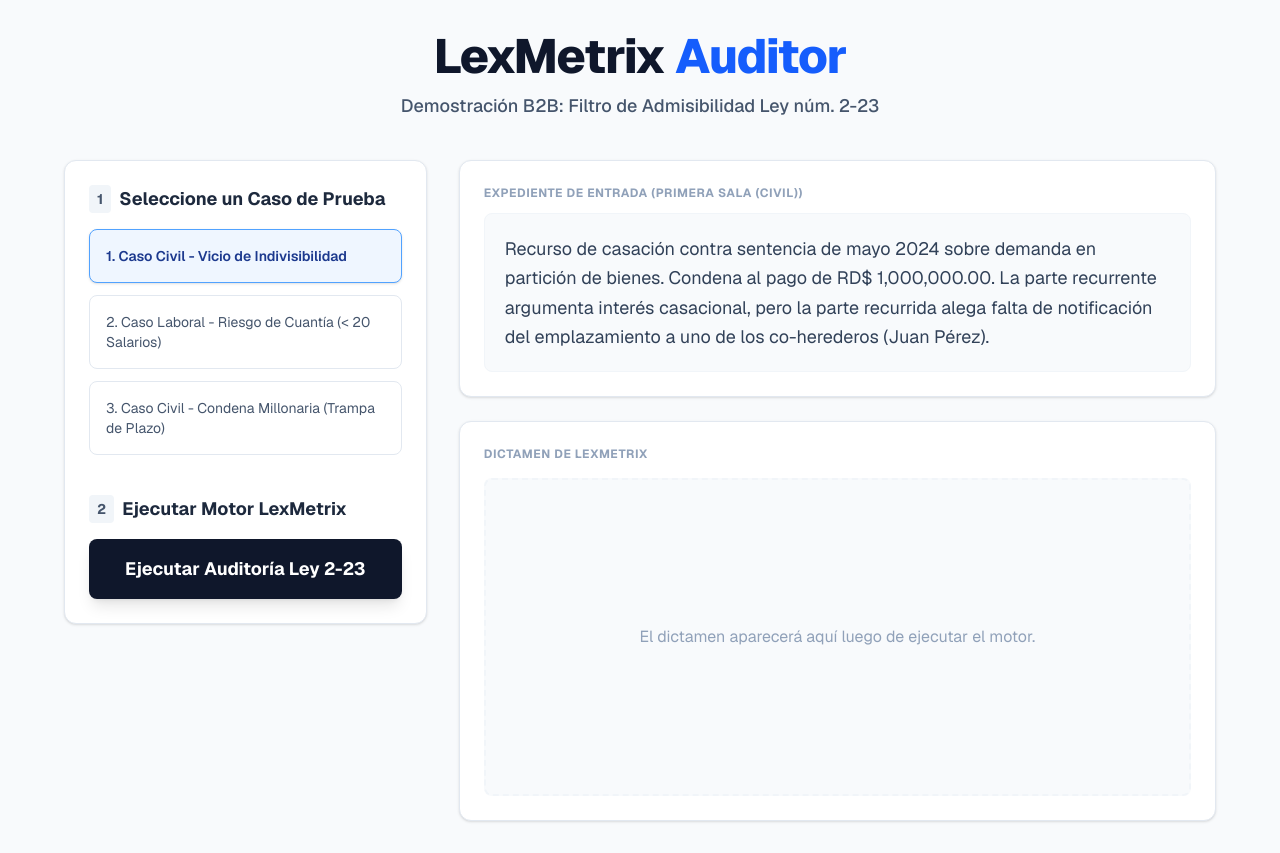
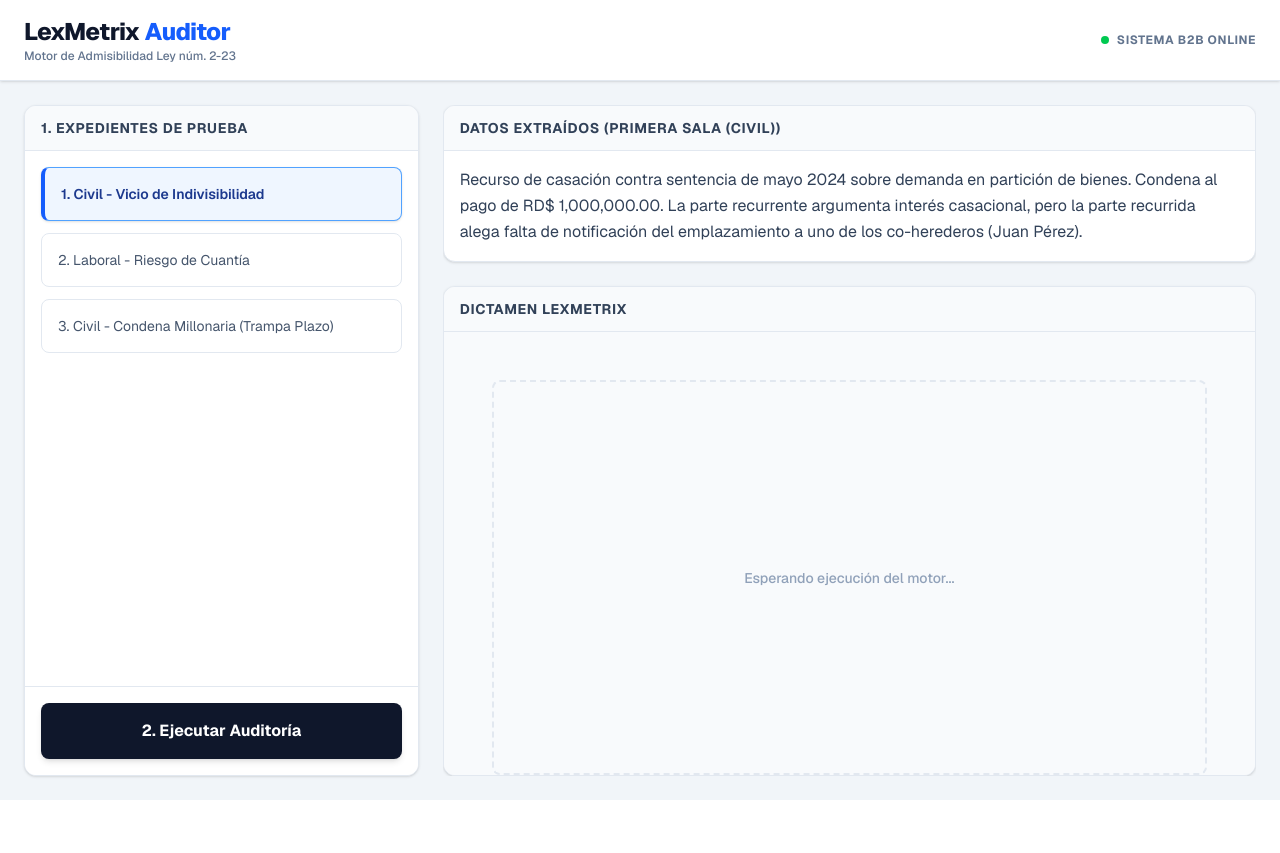
Before and after one commit to EmmanuelDJP/lexmetrix-demo, a Next.js app: page / in a window 1280 px wide. After the commit the page ends 800 px from the top, so only its background shows below. Built offline with nearby package versions, Linux system fonts and the light colour scheme.

Commit message:
Arquitectura Fixed-Layout Dashboard implementada

```diff
--- a/app/page.tsx
+++ b/app/page.tsx
@@ -5,21 +5,21 @@
 const CASOS_DEMO = [
   {
     id: "civil_01",
-    titulo: "1. Caso Civil - Vicio de Indivisibilidad",
+    titulo: "1. Civil - Vicio de Indivisibilidad",
     materia: "Primera Sala (Civil)",
     texto_expediente: "Recurso de casación contra sentencia de mayo 2024 sobre demanda en partición de bienes. Condena al pago de RD$ 1,000,000.00. La parte recurrente argumenta interés casacional, pero la parte recurrida alega falta de notificación del emplazamiento a uno de los co-herederos (Juan Pérez).",
     dictamen: `**SUPREMA CORTE DE JUSTICIA**\n**PRIMERA SALA**\n\n**RESOLUCIÓN DE ADMISIBILIDAD**\n\nEn la ciudad de Santo Domingo de Guzmán, Distrito Nacional, República Dominicana, a la fecha de la presente resolución.\n\nVisto el recurso de casación interpuesto contra la sentencia dictada en mayo de 2024.\n\n**CONSIDERANDO PRIMERO:** Que el recurso de casación en materia civil es admisible cuando la cuantía excede cincuenta (50) salarios mínimos (Art. 11.3, Ley núm. 2-23). Considerando el salario de 2024, el umbral es RD$1,249,500.00. La condena de RD$1,000,000.00 es inferior al mínimo requerido. La simple invocación de interés casacional no subsana este defecto de orden público.\n\n**CONSIDERANDO SEGUNDO:** Que, adicionalmente, en litigios indivisibles como la partición, la omisión de emplazamiento a un co-heredero vulnera el derecho de defensa y el principio contradictorio, acarreando la caducidad total conforme a los Arts. 19, 20 y 45.\n\n**POR TANTO:** La Primera Sala de la Suprema Corte de Justicia, en atribuciones que le confiere la Ley núm. 2-23,\n\n**RESUELVE:**\n**PRIMERO:** DECLARAR INADMISIBLE Y CADUCO el recurso de casación por las razones expuestas.\n**SEGUNDO:** Condenar a la parte recurrente al pago de costas.`
   },
   {
     id: "laboral_01",
-    titulo: "2. Caso Laboral - Riesgo de Cuantía (< 20 Salarios)",
+    titulo: "2. Laboral - Riesgo de Cuantía",
     materia: "Tercera Sala (Laboral)",
     texto_expediente: "Recurso de casación laboral por despido injustificado del año 2024. La corte a qua condenó al empleador al pago de RD$ 150,000.00. El recurso invoca violaciones constitucionales y el Art. 12 sobre interés casacional para justificar su admisibilidad.",
     dictamen: `**SUPREMA CORTE DE JUSTICIA**\n**TERCERA SALA**\n\n**RESOLUCIÓN DE ADMISIBILIDAD**\n\nEn la ciudad de Santo Domingo de Guzmán, Distrito Nacional, República Dominicana, a la fecha de la presente resolución.\n\nVisto el recurso de casación interpuesto contra la sentencia dictada en 2024.\n\n**CONSIDERANDO PRIMERO:** Que la sentencia impugnada condena a la parte recurrente al pago de RD$ 150,000.00. Que para la materia laboral, el umbral mínimo de admisibilidad es de veinte (20) salarios mínimos, lo que para 2024 equivale a RD$ 499,800.00.\n\n**CONSIDERANDO SEGUNDO:** Que el monto condenado no supera el umbral legalmente establecido, haciendo el recurso inadmisible. La invocación del interés casacional (Art. 12, Ley núm. 2-23) no subsana la falta de cuantía mínima exigida por la ley.\n\n**POR TANTO:** La Tercera Sala de la Suprema Corte de Justicia,\n\n**RESUELVE:**\n**PRIMERO:** DECLARAR INADMISIBLE el recurso de casación por insuficiencia de cuantía.\n**SEGUNDO:** Condenar a la parte recurrente al pago de las costas.`
   },
   {
     id: "civil_02",
-    titulo: "3. Caso Civil - Condena Millonaria (Trampa de Plazo)",
+    titulo: "3. Civil - Condena Millonaria (Trampa Plazo)",
     materia: "Primera Sala (Civil)",
     texto_expediente: "Recurso de casación comercial. Condena de RD$ 5,500,000.00 (Supera ampliamente los 50 salarios). La sentencia de la Corte de Apelación fue notificada el 1 de marzo de 2024. El recurso fue depositado en secretaría el 28 de marzo de 2024.",
     dictamen: `**SUPREMA CORTE DE JUSTICIA**\n**PRIMERA SALA**\n\n**RESOLUCIÓN DE ADMISIBILIDAD**\n\nEn la ciudad de Santo Domingo de Guzmán, Distrito Nacional, República Dominicana, a la fecha de la presente resolución.\n\nVisto el recurso de casación interpuesto contra la sentencia dictada en 2024.\n\n**CONSIDERANDO PRIMERO:** Que si bien la condena pecuniaria (RD$ 5,500,000.00) supera holgadamente el umbral de los cincuenta (50) salarios mínimos exigidos por el Art. 11.3 de la Ley núm. 2-23, el tribunal debe verificar de oficio el cumplimiento de los plazos procesales.\n\n**CONSIDERANDO SEGUNDO:** Que el artículo 14 de la Ley núm. 2-23 establece un plazo perentorio de veinte (20) días hábiles para la interposición del recurso. Habiéndose notificado la sentencia el 1 de marzo y depositado el recurso el 28 de marzo, el plazo se encontraba vencido, configurándose la extemporaneidad.\n\n**POR TANTO:** La Primera Sala de la Suprema Corte de Justicia,\n\n**RESUELVE:**\n**PRIMERO:** DECLARAR CADUCO el recurso de casación por haber sido interpuesto fuera del plazo legal.\n**SEGUNDO:** Condenar a la parte recurrente al pago de las costas.`
@@ -31,13 +31,9 @@
   const [isAuditing, setIsAuditing] = useState(false);
   const [showResult, setShowResult] = useState(false);
 
-  // 👇 REGLA ESTRICTA: Exactamente 11 dígitos. Sin +, sin espacios, sin guiones.
-  // Ejemplo: "18091234567" o "18291234567"
+  // 👇 RECUERDA PONER TU NÚMERO REAL AQUÍ
   const miNumeroWhatsApp = "18294067883";
-
   const mensajePredefinido = "Hola Emmanuel. Vi el demo de LexMetrix y me interesa hacer una prueba gratuita con un recurso de casación real que tengo. ¿Cómo procedemos?";
-
-  // Endpoint de API robusto (Reemplaza el wa.me)
   const linkWhatsApp = `https://api.whatsapp.com/send?phone=${miNumeroWhatsApp}&text=${encodeURIComponent(mensajePredefinido)}`;
 
   const ejecutarAuditoria = () => {
@@ -46,28 +42,39 @@
     setTimeout(() => {
       setIsAuditing(false);
       setShowResult(true);
-    }, 2800);
+    }, 2500);
   };
 
   return (
-    <div className="min-h-screen bg-slate-50 text-slate-900 p-8 font-sans">
-      <div className="max-w-6xl mx-auto">
+    // Contenedor principal: Altura exacta de la pantalla, sin scroll general
+    <div className="h-screen w-full bg-slate-100 flex flex-col overflow-hidden font-sans text-slate-900">
 
-        <header className="mb-10 text-center">
-          <h1 className="text-4xl md:text-5xl font-extrabold tracking-tight text-slate-900">
+      {/* Header Compacto */}
+      <header className="flex-shrink-0 bg-white border-b border-slate-200 px-6 py-4 flex justify-between items-center z-10 shadow-sm">
+        <div>
+          <h1 className="text-2xl font-extrabold tracking-tight text-slate-900">
             LexMetrix <span className="text-blue-600">Auditor</span>
           </h1>
-          <p className="mt-3 text-lg text-slate-600 font-medium">Demostración B2B: Filtro de Admisibilidad Ley núm. 2-23</p>
+          <p className="text-xs text-slate-500 font-medium">Motor de Admisibilidad Ley núm. 2-23</p>
+        </div>
+        <div className="hidden md:flex items-center gap-2">
+          <span className="h-2 w-2 rounded-full bg-green-500 animate-pulse"></span>
+          <span className="text-xs font-bold text-slate-500 uppercase tracking-wider">Sistema B2B Online</span>
+        </div>
       </header>
 
-        <div className="grid grid-cols-1 lg:grid-cols-3 gap-8">
+      {/* Grid de Trabajo (Dashboard) */}
+      <main className="flex-1 overflow-hidden p-4 md:p-6">
+        <div className="h-full max-w-7xl mx-auto grid grid-cols-1 lg:grid-cols-3 gap-6">
 
-          <div className="col-span-1 bg-white p-6 rounded-xl shadow-sm border border-slate-200 h-fit">
-            <h2 className="text-lg font-bold mb-4 text-slate-800 flex items-center gap-2">
-              <span className="bg-slate-100 text-slate-600 px-2 py-1 rounded text-sm">1</span>
-              Seleccione un Caso de Prueba
-            </h2>
-            <div className="space-y-3">
+          {/* Columna 1: Panel de Control (Izquierda) */}
+          <div className="flex flex-col h-full bg-white rounded-xl shadow-sm border border-slate-200 overflow-hidden">
+            <div className="bg-slate-50 px-4 py-3 border-b border-slate-200">
+              <h2 className="text-sm font-bold text-slate-700 uppercase tracking-wider">1. Expedientes de Prueba</h2>
+            </div>
+
+            {/* Lista con Scroll Interno */}
+            <div className="flex-1 overflow-y-auto p-4 space-y-3">
               {CASOS_DEMO.map((caso) => (
                 <button
                   key={caso.id}
@@ -77,7 +84,7 @@
                   }}
                   className={`w-full text-left p-4 rounded-lg border text-sm transition-all duration-200 ${
                     casoActivo.id === caso.id
-                    ? 'bg-blue-50 border-blue-400 text-blue-900 font-semibold shadow-sm'
+                    ? 'bg-blue-50 border-blue-400 text-blue-900 font-semibold shadow-sm border-l-4 border-l-blue-600'
                     : 'bg-white border-slate-200 hover:bg-slate-50 text-slate-600'
                   }`}
                 >
@@ -86,79 +93,94 @@
               ))}
             </div>
 
-            <div className="mt-10">
-              <h2 className="text-lg font-bold mb-4 text-slate-800 flex items-center gap-2">
-                <span className="bg-slate-100 text-slate-600 px-2 py-1 rounded text-sm">2</span>
-                Ejecutar Motor LexMetrix
-              </h2>
+            {/* Botón Anclado al Fondo */}
+            <div className="p-4 bg-white border-t border-slate-200">
               <button
                 onClick={ejecutarAuditoria}
                 disabled={isAuditing}
-                className="w-full bg-slate-900 hover:bg-black text-white font-bold py-4 px-6 text-lg rounded-lg shadow-lg hover:shadow-xl transform hover:scale-[1.02] transition-all disabled:bg-slate-300 disabled:transform-none disabled:shadow-none"
+                className="w-full bg-slate-900 hover:bg-black text-white font-bold py-4 px-4 text-base rounded-lg shadow-md transition-all disabled:bg-slate-300 flex justify-center items-center gap-2"
               >
-                {isAuditing ? 'Auditando Jurisprudencia...' : 'Ejecutar Auditoría Ley 2-23'}
+                {isAuditing ? (
+                  <>
+                    <div className="w-5 h-5 border-2 border-white border-t-transparent rounded-full animate-spin"></div>
+                    Procesando...
+                  </>
+                ) : (
+                  '2. Ejecutar Auditoría'
+                )}
               </button>
             </div>
           </div>
 
-          <div className="col-span-1 lg:col-span-2 space-y-6">
-            <div className="bg-white p-6 rounded-xl shadow-sm border border-slate-200">
-              <h3 className="text-xs font-bold text-slate-400 uppercase tracking-wider mb-3">Expediente de Entrada ({casoActivo.materia})</h3>
-              <p className="text-slate-700 leading-relaxed bg-slate-50 p-5 rounded-lg border border-slate-100 text-lg">
+          {/* Columna 2 y 3: Visor de Datos (Derecha) */}
+          <div className="col-span-1 lg:col-span-2 flex flex-col h-full gap-6 overflow-hidden">
+
+            {/* Entrada del Expediente */}
+            <div className="flex-shrink-0 bg-white rounded-xl shadow-sm border border-slate-200 overflow-hidden">
+              <div className="bg-slate-50 px-4 py-3 border-b border-slate-200 flex justify-between items-center">
+                <h3 className="text-sm font-bold text-slate-700 uppercase tracking-wider">Datos Extraídos ({casoActivo.materia})</h3>
+              </div>
+              <div className="p-4">
+                <p className="text-slate-700 text-sm md:text-base leading-relaxed">
                   {casoActivo.texto_expediente}
                 </p>
               </div>
-
-            <div className="bg-white p-6 rounded-xl shadow-sm border border-slate-200 min-h-[400px] flex flex-col">
-              <div className="flex justify-between items-center mb-4">
-                <h3 className="text-xs font-bold text-slate-400 uppercase tracking-wider">Dictamen de LexMetrix</h3>
             </div>
 
+            {/* Salida del Dictamen (Scroll Interno si el texto es muy largo) */}
+            <div className="flex-1 bg-white rounded-xl shadow-sm border border-slate-200 flex flex-col overflow-hidden relative">
+              <div className="bg-slate-50 px-4 py-3 border-b border-slate-200 flex justify-between items-center">
+                <h3 className="text-sm font-bold text-slate-700 uppercase tracking-wider">Dictamen LexMetrix</h3>
+                {showResult && (
+                  <span className="bg-green-100 text-green-800 text-xs font-bold px-3 py-1 rounded-full">
+                    Completado
+                  </span>
+                )}
+              </div>
+
+              <div className="flex-1 overflow-y-auto p-0 md:p-6 bg-slate-50">
                 {isAuditing && (
-                <div className="flex-grow flex flex-col items-center justify-center space-y-5">
+                  <div className="h-full flex flex-col items-center justify-center space-y-4">
                     <div className="w-10 h-10 border-4 border-blue-600 border-t-transparent rounded-full animate-spin"></div>
-                  <p className="text-slate-600 font-medium animate-pulse">Aplicando matriz de caducidad y escrutinio procesal...</p>
+                    <p className="text-slate-500 font-medium animate-pulse text-sm">Aplicando filtros jurisprudenciales...</p>
                   </div>
                 )}
 
                 {showResult && !isAuditing && (
-                <div className="animate-fade-in flex-grow flex flex-col">
-                  <div className="mb-4 text-center">
-                    <p className="text-sm font-semibold text-slate-500 bg-slate-100 inline-block px-4 py-1 rounded-full">
-                      👇 Esto es lo que recibirías en menos de 30 segundos con tu caso real.
-                    </p>
-                  </div>
-
-                  <div className="bg-slate-50 border-l-4 border-slate-800 p-6 rounded-r-lg flex-grow">
+                  <div className="animate-fade-in flex flex-col min-h-full">
+                    <div className="bg-white border-l-4 border-slate-800 p-6 rounded-r-lg shadow-sm">
                       <pre className="whitespace-pre-wrap font-serif text-slate-800 text-sm md:text-base leading-relaxed">
                         {casoActivo.dictamen}
                       </pre>
                     </div>
 
-                  <div className="mt-8 bg-blue-50 border border-blue-100 rounded-lg p-6 text-center">
-                    <h4 className="text-lg font-bold text-blue-900 mb-2">¿Vas a someter un recurso pronto? No te arriesgues.</h4>
-                    <p className="text-blue-700 mb-4 text-sm">LexMetrix detecta vicios letales antes de que la Suprema rechace tu caso y te condene al pago de costas.</p>
+                    {/* Call To Action al final del scroll */}
+                    <div className="mt-6 bg-blue-900 rounded-lg p-6 text-center shadow-inner">
+                      <h4 className="text-base font-bold text-white mb-2">Evita el rechazo de la Suprema Corte</h4>
+                      <p className="text-blue-200 mb-4 text-sm">Audita tu recurso antes de someterlo. Evita condenas en costas por errores de forma.</p>
                       <a
                         href={linkWhatsApp}
                         target="_blank"
                         rel="noopener noreferrer"
-                      className="inline-block bg-green-600 hover:bg-green-700 text-white font-bold py-3 px-8 rounded-lg shadow transition-colors"
+                        className="inline-block bg-green-500 hover:bg-green-400 text-slate-900 font-bold py-3 px-6 rounded shadow transition-colors text-sm"
                       >
-                      Audita tu caso real GRATIS (Vía WhatsApp)
+                        Contactar Auditoría Privada (WhatsApp)
                       </a>
                     </div>
                   </div>
                 )}
 
                 {!showResult && !isAuditing && (
-                <div className="flex-grow flex items-center justify-center text-slate-400 text-base border-2 border-dashed border-slate-100 rounded-lg bg-slate-50">
-                  El dictamen aparecerá aquí luego de ejecutar el motor.
+                  <div className="h-full flex items-center justify-center text-slate-400 text-sm font-medium border-2 border-dashed border-slate-200 m-6 rounded-lg">
+                    Esperando ejecución del motor...
                   </div>
                 )}
               </div>
             </div>
+
           </div>
         </div>
+      </main>
     </div>
   );
 }
```
Lines whose indentation alone changed are shown as unchanged.
